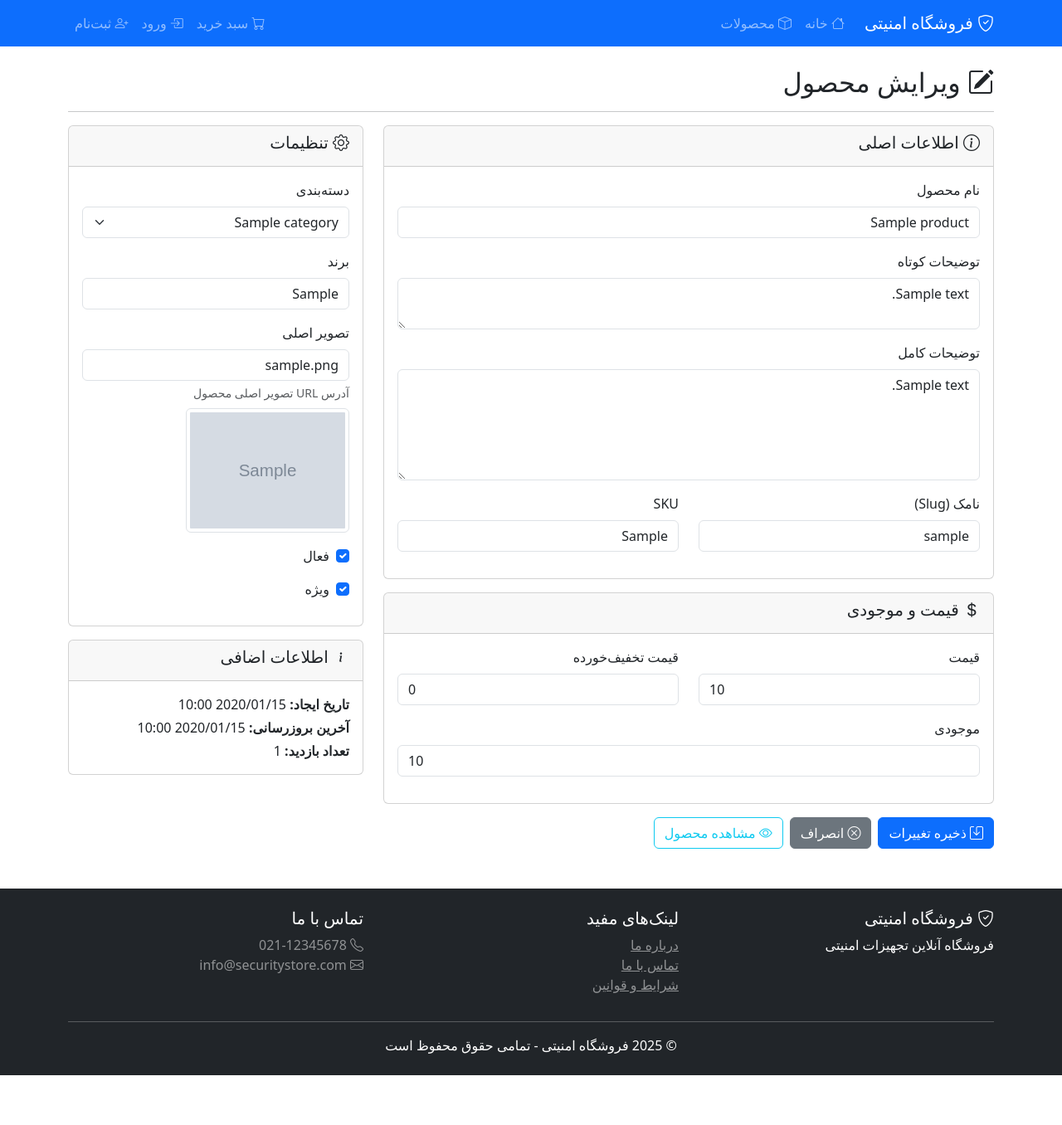
After one commit to habgyt95-stack/security-store-aspnet-razor, an ASP.NET Core app: page /Admin/Products/Edit/1 in a window 1280 px wide. The commit adds this page. Shown: the whole page at 83% size. Run offline with ASP.NET Core 8, Linux system fonts and the light colour scheme; a user stored in the database is signed in; tables that the repository leaves empty hold one stand-in row (values such as "Sample post"); grey boxes marked "Sample" are stand-in pictures; some libraries are stand-ins or nearby versions.

Commit message:
Add critical missing pages: OrderComplete, Edit Product, and localized Error page
Co-authored-by: habgyt95-stack <234920085+habgyt95-stack@users.noreply.github.com>

```diff
--- /dev/null
+++ b/SecurityStore.Web/Pages/Admin/Products/Edit.cshtml
@@ -0,0 +1,155 @@
+@page "{id:int}"
+@using Microsoft.AspNetCore.Authorization
+@attribute [Authorize(Roles = "Admin,Manager")]
+@model SecurityStore.Web.Pages.Admin.Products.EditModel
+@{
+    ViewData["Title"] = "ویرایش محصول";
+}
+
+<h2><i class="bi bi-pencil-square"></i> ویرایش محصول</h2>
+<hr>
+
+<form method="post">
+    <input type="hidden" asp-for="Input.Id" />
+
+    <div class="row">
+        <div class="col-md-8">
+            <div class="card mb-3">
+                <div class="card-header">
+                    <h5><i class="bi bi-info-circle"></i> اطلاعات اصلی</h5>
+                </div>
+                <div class="card-body">
+                    <div class="mb-3">
+                        <label asp-for="Input.Name" class="form-label"></label>
+                        <input asp-for="Input.Name" class="form-control" />
+                        <span asp-validation-for="Input.Name" class="text-danger"></span>
+                    </div>
+
+                    <div class="mb-3">
+                        <label asp-for="Input.ShortDescription" class="form-label"></label>
+                        <textarea asp-for="Input.ShortDescription" class="form-control" rows="2"></textarea>
+                        <span asp-validation-for="Input.ShortDescription" class="text-danger"></span>
+                    </div>
+
+                    <div class="mb-3">
+                        <label asp-for="Input.LongDescription" class="form-label"></label>
+                        <textarea asp-for="Input.LongDescription" class="form-control" rows="5"></textarea>
+                        <span asp-validation-for="Input.LongDescription" class="text-danger"></span>
+                    </div>
+
+                    <div class="row">
+                        <div class="col-md-6 mb-3">
+                            <label asp-for="Input.Slug" class="form-label"></label>
+                            <input asp-for="Input.Slug" class="form-control" />
+                            <span asp-validation-for="Input.Slug" class="text-danger"></span>
+                        </div>
+
+                        <div class="col-md-6 mb-3">
+                            <label asp-for="Input.Sku" class="form-label"></label>
+                            <input asp-for="Input.Sku" class="form-control" />
+                            <span asp-validation-for="Input.Sku" class="text-danger"></span>
+                        </div>
+                    </div>
+                </div>
+            </div>
+
+            <div class="card mb-3">
+                <div class="card-header">
+                    <h5><i class="bi bi-currency-dollar"></i> قیمت و موجودی</h5>
+                </div>
+                <div class="card-body">
+                    <div class="row">
+                        <div class="col-md-6 mb-3">
+                            <label asp-for="Input.Price" class="form-label"></label>
+                            <input asp-for="Input.Price" class="form-control" type="number" step="0.01" />
+                            <span asp-validation-for="Input.Price" class="text-danger"></span>
+                        </div>
+
+                        <div class="col-md-6 mb-3">
+                            <label asp-for="Input.DiscountPrice" class="form-label"></label>
+                            <input asp-for="Input.DiscountPrice" class="form-control" type="number" step="0.01" />
+                            <span asp-validation-for="Input.DiscountPrice" class="text-danger"></span>
+                        </div>
+                    </div>
+
+                    <div class="mb-3">
+                        <label asp-for="Input.StockQuantity" class="form-label"></label>
+                        <input asp-for="Input.StockQuantity" class="form-control" type="number" />
+                        <span asp-validation-for="Input.StockQuantity" class="text-danger"></span>
+                    </div>
+                </div>
+            </div>
+        </div>
+
+        <div class="col-md-4">
+            <div class="card mb-3">
+                <div class="card-header">
+                    <h5><i class="bi bi-gear"></i> تنظیمات</h5>
+                </div>
+                <div class="card-body">
+                    <div class="mb-3">
+                        <label asp-for="Input.CategoryId" class="form-label"></label>
+                        <select asp-for="Input.CategoryId" asp-items="Model.CategorySelectList" class="form-select">
+                            <option value="">-- انتخاب دسته‌بندی --</option>
+                        </select>
+                        <span asp-validation-for="Input.CategoryId" class="text-danger"></span>
+                    </div>
+
+                    <div class="mb-3">
+                        <label asp-for="Input.Brand" class="form-label"></label>
+                        <input asp-for="Input.Brand" class="form-control" />
+                        <span asp-validation-for="Input.Brand" class="text-danger"></span>
+                    </div>
+
+                    <div class="mb-3">
+                        <label asp-for="Input.MainImage" class="form-label"></label>
+                        <input asp-for="Input.MainImage" class="form-control" />
+                        <span asp-validation-for="Input.MainImage" class="text-danger"></span>
+                        <div class="form-text">آدرس URL تصویر اصلی محصول</div>
+                        @if (!string.IsNullOrEmpty(Model.Input.MainImage))
+                        {
+                            <img src="@Model.Input.MainImage" alt="تصویر فعلی" class="img-thumbnail mt-2" style="max-height: 150px;" />
+                        }
+                    </div>
+
+                    <div class="form-check mb-3">
+                        <input asp-for="Input.IsActive" class="form-check-input" />
+                        <label asp-for="Input.IsActive" class="form-check-label"></label>
+                    </div>
+
+                    <div class="form-check mb-3">
+                        <input asp-for="Input.IsFeatured" class="form-check-input" />
+                        <label asp-for="Input.IsFeatured" class="form-check-label"></label>
+                    </div>
+                </div>
+            </div>
+
+            <div class="card mb-3">
+                <div class="card-header">
+                    <h5><i class="bi bi-info"></i> اطلاعات اضافی</h5>
+                </div>
+                <div class="card-body">
+                    <p class="mb-1"><strong>تاریخ ایجاد:</strong> @Model.Product.CreatedAt.ToString("yyyy/MM/dd HH:mm")</p>
+                    <p class="mb-1"><strong>آخرین بروزرسانی:</strong> @Model.Product.UpdatedAt?.ToString("yyyy/MM/dd HH:mm")</p>
+                    <p class="mb-0"><strong>تعداد بازدید:</strong> @Model.Product.ViewCount</p>
+                </div>
+            </div>
+        </div>
+    </div>
+
+    <div class="d-flex gap-2">
+        <button type="submit" class="btn btn-primary">
+            <i class="bi bi-save"></i> ذخیره تغییرات
+        </button>
+        <a href="/Admin/Products" class="btn btn-secondary">
+            <i class="bi bi-x-circle"></i> انصراف
+        </a>
+        <a href="/Products/Details/@Model.Product.Id" class="btn btn-outline-info" target="_blank">
+            <i class="bi bi-eye"></i> مشاهده محصول
+        </a>
+    </div>
+</form>
+
+@section Scripts {
+    <partial name="_ValidationScriptsPartial" />
+}
--- /dev/null
+++ b/SecurityStore.Web/Pages/Admin/Products/Edit.cshtml.cs
@@ -0,0 +1,222 @@
+using System.ComponentModel.DataAnnotations;
+using Microsoft.AspNetCore.Authorization;
+using Microsoft.AspNetCore.Mvc;
+using Microsoft.AspNetCore.Mvc.RazorPages;
+using Microsoft.AspNetCore.Mvc.Rendering;
+using Microsoft.EntityFrameworkCore;
+using SecurityStore.Domain.Entities;
+using SecurityStore.Infrastructure.Data;
+
+namespace SecurityStore.Web.Pages.Admin.Products;
+
+// صفحه ویرایش محصول
+// Edit product page
+[Authorize(Roles = "Admin,Manager")]
+public class EditModel : PageModel
+{
+    private readonly ApplicationDbContext _context;
+
+    public EditModel(ApplicationDbContext context)
+    {
+        _context = context;
+    }
+
+    [BindProperty]
+    public InputModel Input { get; set; } = new();
+
+    public Product Product { get; set; } = null!;
+    public SelectList CategorySelectList { get; set; } = null!;
+
+    public class InputModel
+    {
+        public int Id { get; set; }
+
+        [Required(ErrorMessage = "نام محصول الزامی است")]
+        [Display(Name = "نام محصول")]
+        public string Name { get; set; } = string.Empty;
+
+        [Display(Name = "توضیحات کوتاه")]
+        public string? ShortDescription { get; set; }
+
+        [Display(Name = "توضیحات کامل")]
+        public string? LongDescription { get; set; }
+
+        [Required(ErrorMessage = "نامک الزامی است")]
+        [Display(Name = "نامک (Slug)")]
+        public string Slug { get; set; } = string.Empty;
+
+        [Required(ErrorMessage = "SKU الزامی است")]
+        [Display(Name = "SKU")]
+        public string Sku { get; set; } = string.Empty;
+
+        [Required(ErrorMessage = "قیمت الزامی است")]
+        [Range(0, double.MaxValue, ErrorMessage = "قیمت باید مثبت باشد")]
+        [Display(Name = "قیمت")]
+        public decimal Price { get; set; }
+
+        [Range(0, double.MaxValue, ErrorMessage = "قیمت تخفیف باید مثبت باشد")]
+        [Display(Name = "قیمت تخفیف‌خورده")]
+        public decimal? DiscountPrice { get; set; }
+
+        [Range(0, int.MaxValue, ErrorMessage = "موجودی باید مثبت باشد")]
+        [Display(Name = "موجودی")]
+        public int StockQuantity { get; set; }
+
+        [Display(Name = "تصویر اصلی")]
+        public string? MainImage { get; set; }
+
+        [Display(Name = "برند")]
+        public string? Brand { get; set; }
+
+        [Display(Name = "فعال")]
+        public bool IsActive { get; set; } = true;
+
+        [Display(Name = "ویژه")]
+        public bool IsFeatured { get; set; }
+
+        [Required(ErrorMessage = "دسته‌بندی الزامی است")]
+        [Display(Name = "دسته‌بندی")]
+        public int CategoryId { get; set; }
+    }
+
+    public async Task<IActionResult> OnGetAsync(int id)
+    {
+        // دریافت محصول
+        // Get product
+        var product = await _context.Products
+            .Include(p => p.Category)
+            .FirstOrDefaultAsync(p => p.Id == id);
+
+        if (product == null)
+        {
+            return NotFound();
+        }
+
+        Product = product;
+
+        // پر کردن فرم با اطلاعات محصول
+        // Fill form with product data
+        Input = new InputModel
+        {
+            Id = product.Id,
+            Name = product.Name,
+            ShortDescription = product.ShortDescription,
+            LongDescription = product.LongDescription,
+            Slug = product.Slug,
+            Sku = product.Sku,
+            Price = product.Price,
+            DiscountPrice = product.DiscountPrice,
+            StockQuantity = product.StockQuantity,
+            MainImage = product.MainImage,
+            Brand = product.Brand,
+            IsActive = product.IsActive,
+            IsFeatured = product.IsFeatured,
+            CategoryId = product.CategoryId
+        };
+
+        await LoadCategoriesAsync();
+        return Page();
+    }
+
+    public async Task<IActionResult> OnPostAsync()
+    {
+        if (!ModelState.IsValid)
+        {
+            // بارگذاری مجدد دسته‌بندی‌ها در صورت خطا
+            // Reload categories on error
+            var product = await _context.Products.FindAsync(Input.Id);
+            if (product == null)
+            {
+                return NotFound();
+            }
+            Product = product;
+            await LoadCategoriesAsync();
+            return Page();
+        }
+
+        // پیدا کردن محصول
+        // Find product
+        var existingProduct = await _context.Products.FindAsync(Input.Id);
+        if (existingProduct == null)
+        {
+            return NotFound();
+        }
+
+        // بررسی تکراری نبودن Slug (به جز محصول فعلی)
+        // Check slug uniqueness (except current product)
+        var slugExists = await _context.Products
+            .AnyAsync(p => p.Slug == Input.Slug && p.Id != Input.Id);
+        if (slugExists)
+        {
+            ModelState.AddModelError("Input.Slug", "این نامک قبلاً استفاده شده است");
+            Product = existingProduct;
+            await LoadCategoriesAsync();
+            return Page();
+        }
+
+        // بررسی تکراری نبودن SKU (به جز محصول فعلی)
+        // Check SKU uniqueness (except current product)
+        var skuExists = await _context.Products
+            .AnyAsync(p => p.Sku == Input.Sku && p.Id != Input.Id);
+        if (skuExists)
+        {
+            ModelState.AddModelError("Input.Sku", "این SKU قبلاً استفاده شده است");
+            Product = existingProduct;
+            await LoadCategoriesAsync();
+            return Page();
+        }
+
+        // ثبت موجودی قبلی برای لاگ
+        // Record previous stock for logging
+        var previousStock = existingProduct.StockQuantity;
+
+        // بروزرسانی محصول
+        // Update product
+        existingProduct.Name = Input.Name;
+        existingProduct.ShortDescription = Input.ShortDescription;
+        existingProduct.LongDescription = Input.LongDescription;
+        existingProduct.Slug = Input.Slug;
+        existingProduct.Sku = Input.Sku;
+        existingProduct.Price = Input.Price;
+        existingProduct.DiscountPrice = Input.DiscountPrice;
+        existingProduct.StockQuantity = Input.StockQuantity;
+        existingProduct.MainImage = Input.MainImage;
+        existingProduct.Brand = Input.Brand;
+        existingProduct.IsActive = Input.IsActive;
+        existingProduct.IsFeatured = Input.IsFeatured;
+        existingProduct.CategoryId = Input.CategoryId;
+        existingProduct.UpdatedAt = DateTime.UtcNow;
+
+        // ثبت لاگ تغییر موجودی در صورت تغییر
+        // Log stock change if changed
+        if (previousStock != Input.StockQuantity)
+        {
+            var stockLog = new StockLog
+            {
+                ProductId = existingProduct.Id,
+                Action = SecurityStore.Domain.Enums.StockAction.Adjusted,
+                Quantity = Input.StockQuantity - previousStock,
+                PreviousStock = previousStock,
+                NewStock = Input.StockQuantity,
+                Notes = "ویرایش دستی توسط مدیر",
+                UserId = User.Identity?.Name,
+                CreatedAt = DateTime.UtcNow
+            };
+            _context.StockLogs.Add(stockLog);
+        }
+
+        await _context.SaveChangesAsync();
+
+        TempData["SuccessMessage"] = "محصول با موفقیت بروزرسانی شد";
+        return RedirectToPage("/Admin/Products/Index");
+    }
+
+    private async Task LoadCategoriesAsync()
+    {
+        var categories = await _context.Categories
+            .OrderBy(c => c.Name)
+            .ToListAsync();
+
+        CategorySelectList = new SelectList(categories, "Id", "Name");
+    }
+}
```
Also changed, not shown: SecurityStore.Web/Pages/Cart/OrderComplete.cshtml (added, +134 -0 lines), SecurityStore.Web/Pages/Cart/OrderComplete.cshtml.cs (added, +71 -0 lines), SecurityStore.Web/Pages/Error.cshtml (+42 -12 lines), SecurityStore.Web/Pages/Error.cshtml.cs (+8 -1 lines).
